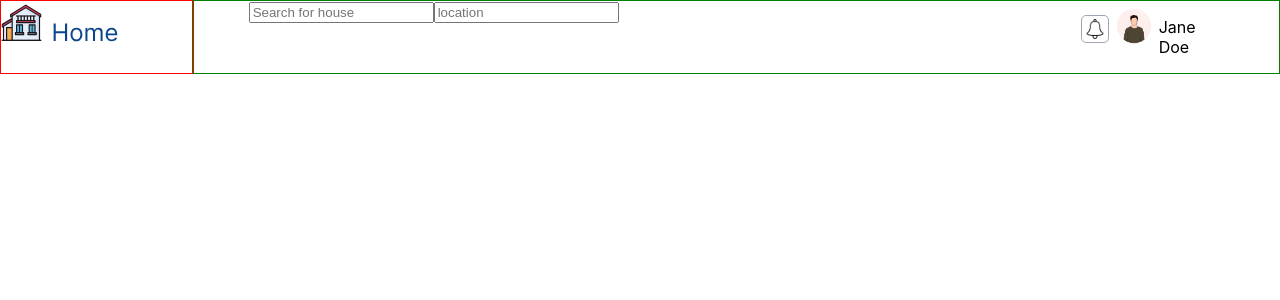
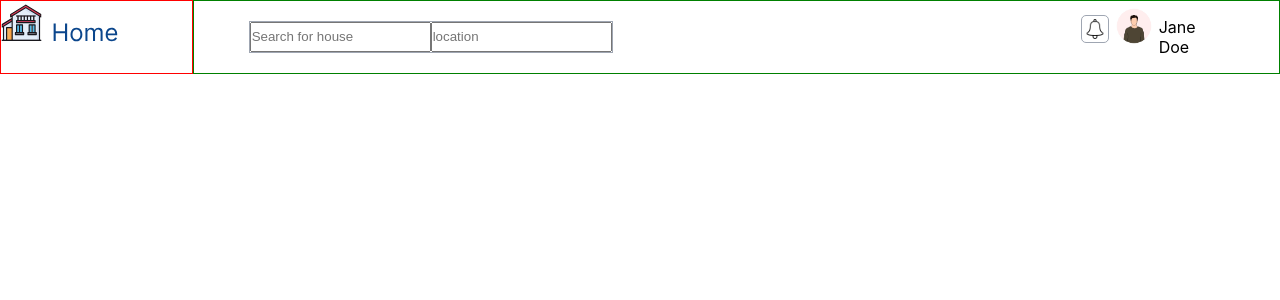
Before and after one commit to toyman640/chat-int-frontend, a React (Create React App) app: page /home-page in a window 1280 px wide. Shown: the top 300 px of the page. Built offline with nearby package versions, Linux system fonts and the light colour scheme.

Commit message:
Search bar style PART

```diff
--- a/src/App.css
+++ b/src/App.css
@@ -112,4 +112,47 @@
   .NavItem2 {
     display: flex;
   }
+
+  /* .SearchForm {
+    border: 1px solid #9fa6b2;
+    height: 30px;
+    margin-top: 2%;
+  }
+
+  .Bar1,
+  .Bar2 {
+    box-sizing: border-box;
+    margin: 0;
+  }
+
+  .Bar1 {
+    width: 40%;
+  }
+
+  .Bar2 {
+    width: 20%;
+  } */
+
+  .SearchForm {
+    display: flex;
+    border: 1px solid #9fa6b2;
+    height: 30px;
+    margin-top: 2%;
+  }
+
+  .Bar1,
+  .Bar2 {
+    box-sizing: border-box;
+    margin: 0;
+    padding: 0;
+  }
+
+  .Bar1 {
+    /* width: 40%; */
+  }
+
+  .Bar2 {
+    /* width: 20%; */
+  }
+
 }
--- a/src/components/NavBar.js
+++ b/src/components/NavBar.js
@@ -4,9 +4,9 @@ import bell from '../notification-bell.png';
 
 const NavBar = () => (
   <div className="NavBar">
-    <form>
-      <input type="text" placeholder="Search for house" />
-      <input type="text" placeholder="location" />
+    <form className="SearchForm">
+      <input className="Bar1" type="text" placeholder="Search for house" />
+      <input className="Bar2" type="text" placeholder="location" />
     </form>
     <div className="NavItem2">
       <img src={bell} alt="logo" className="NotifyBell" />
```
